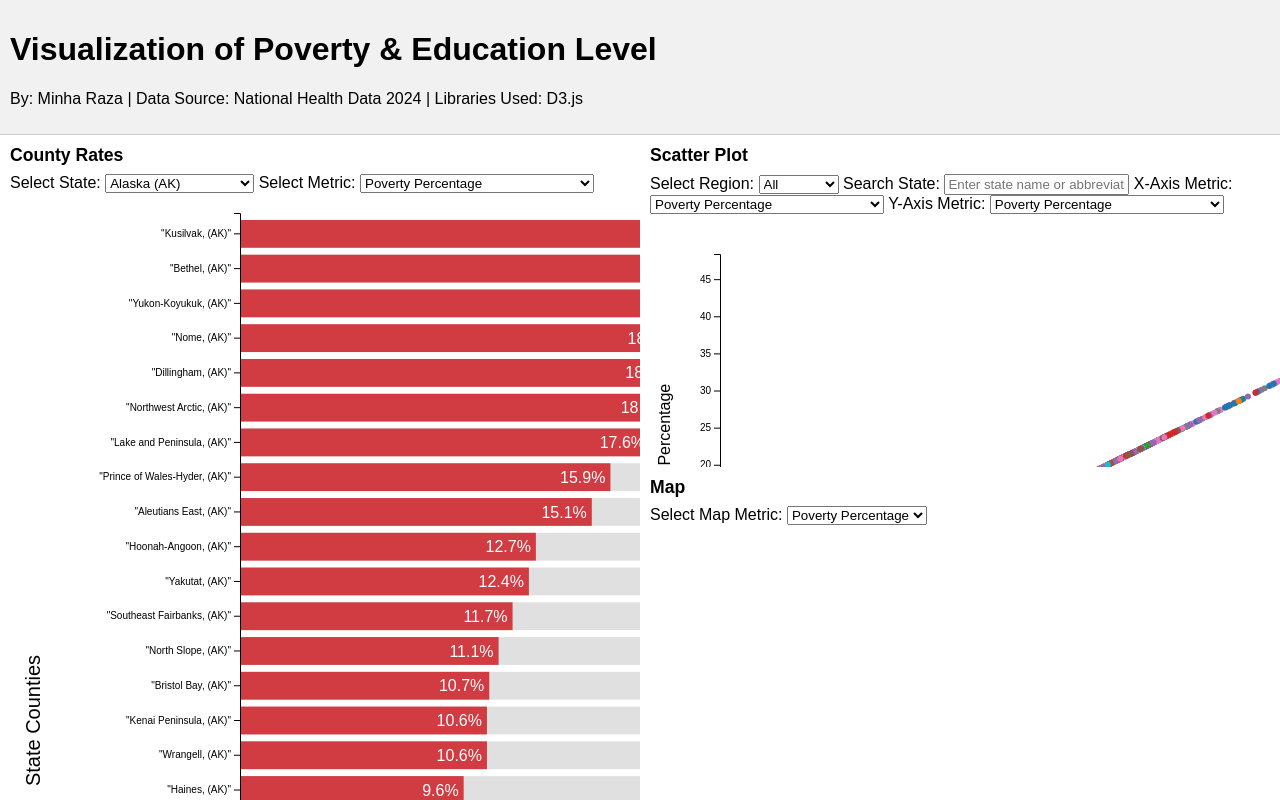
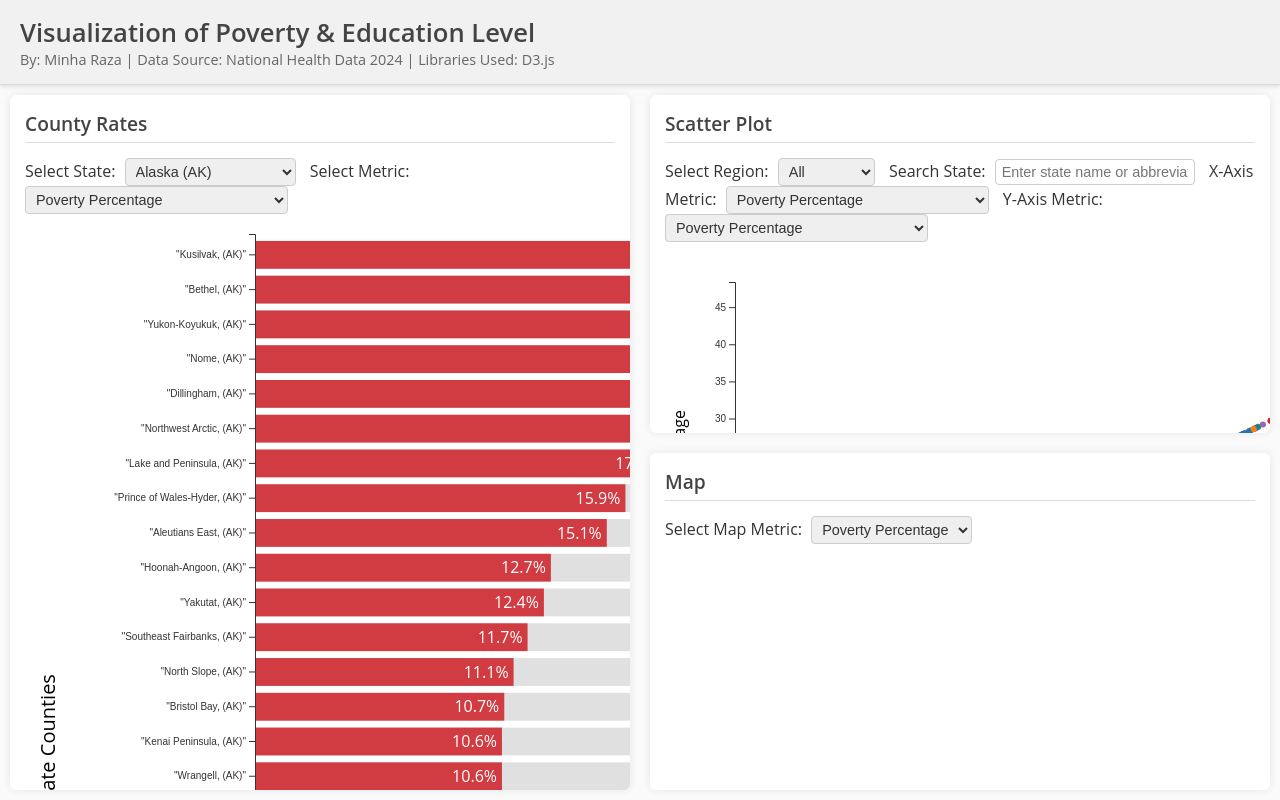
Before and after one commit to minharaza/DataInUSA, a plain HTML site: page index.html in a window 1280 px wide. Drawn offline with nearby package versions, Linux system fonts and the light colour scheme; no server answers.

Commit message:
finishes css

```diff
--- a/css/style.css
+++ b/css/style.css
@@ -1,11 +1,12 @@
-/* Reset defaults, fill screen, etc. */
+/* Reset default margin/padding and fill the screen */
 html, body {
   margin: 0;
   padding: 0;
   height: 100%;
-  overflow: hidden; /* optional: no scroll */
-  font-family: sans-serif;
+  overflow: hidden; /* No scrolling, if you want a fixed layout */
+  font-family: "Open Sans", sans-serif; /* or another modern sans-serif */
   box-sizing: border-box;
+  background-color: #fafafa; /* Light background for a sleek look */
 }
 
 /*
@@ -20,56 +21,118 @@ body {
   grid-template-rows: auto 1fr 1fr; /* 3 rows total */
   grid-template-columns: 1fr 1fr;   /* 2 equal-width columns */
   height: 100vh;
+  color: #333; /* Dark gray text color */
 }
 
 /* Header spans both columns (col 1 to col 3) */
 header {
   grid-column: 1 / 3;
   background-color: #f1f1f1;
-  padding: 10px;
-  border-bottom: 1px solid #ccc;
+  padding: 15px 20px;
+  border-bottom: 1px solid #ddd;
+  box-shadow: 0 2px 4px rgba(0,0,0,0.1); /* subtle header shadow */
+}
+
+/* Give the header's h1 a modern look */
+header h1 {
+  margin: 0;
+  font-size: 1.6rem;
+  font-weight: 600;
+  color: #444;
+}
+header p {
+  margin: 0;
+  font-size: 0.9rem;
+  color: #666;
 }
 
 /* 1) Bar chart: left column, spanning rows 2 and 3 */
 #county-bar-chart-section {
   grid-row: 2 / 4; /* spans row 2 and row 3 */
   grid-column: 1;  /* left column */
-  overflow: auto;  /* allow scrolling if it’s too tall */
-  padding: 10px;
+  overflow: auto;  /* allow scrolling if content is too tall */
+  padding: 15px;
+  box-shadow: 0 0 8px rgba(0,0,0,0.08); /* subtle shadow on sections */
+  background-color: #fff;               /* white card-like background */
+  margin: 10px;
+  border-radius: 6px; /* slight rounding */
 }
 
 /* 2) Scatter Plot: row 2, right column */
 #scatter-section {
-  grid-row: 2;  /* only row 2 */
+  grid-row: 2;
   grid-column: 2;
   overflow: auto;
-  padding: 10px;
+  padding: 15px;
+  box-shadow: 0 0 8px rgba(0,0,0,0.08);
+  background-color: #fff;
+  margin: 10px;
+  border-radius: 6px;
 }
 
 /* 3) Map: row 3, right column */
 #map-section {
-  grid-row: 3; /* only row 3 */
+  grid-row: 3;
   grid-column: 2;
   overflow: auto;
-  padding: 10px;
+  padding: 15px;
+  box-shadow: 0 0 8px rgba(0,0,0,0.08);
+  background-color: #fff;
+  margin: 10px;
+  border-radius: 6px;
 }
 
-/* Some styling for headings, etc. */
+/* Section headings */
 section h2 {
   margin-top: 0;
   margin-bottom: 0.5rem;
-  font-size: 1.1rem;
+  font-size: 1.2rem;
+  font-weight: 600;
+  color: #444;
+  border-bottom: 1px solid #ddd;
+  padding-bottom: 5px;
+  margin-bottom: 15px;
 }
 
-/* Example tooltip styling if you have a .tooltip class */
+/* Paragraph or other text within sections */
+section p {
+  line-height: 1.5;
+  margin-bottom: 1em;
+}
+
+/* A modern style for labels, inputs, and selects */
+section label {
+  font-weight: 500;
+  margin-right: 5px;
+}
+section select,
+section input[type="text"] {
+  border: 1px solid #ccc;
+  border-radius: 4px;
+  padding: 4px 6px;
+  font-size: 0.9rem;
+  margin-right: 10px;
+  color: #333;
+}
+section select:focus,
+section input[type="text"]:focus {
+  outline: none;
+  border-color: #999;
+}
+
+/* Example tooltip styling */
 .tooltip {
   position: absolute;
-  padding: 5px 10px;
-  background: rgba(0,0,0,0.7);
+  padding: 6px 10px;
+  background: rgba(0,0,0,0.8);
   color: #fff;
   font-size: 0.85rem;
   border-radius: 4px;
   pointer-events: none;
   opacity: 0;
   transition: opacity 0.2s ease-in-out;
+  z-index: 9999; /* ensure tooltip is on top */
 }
+.tooltip.show {
+  opacity: 1;
+}
```
Also changed, not shown: index.html (+1 -0 lines).
